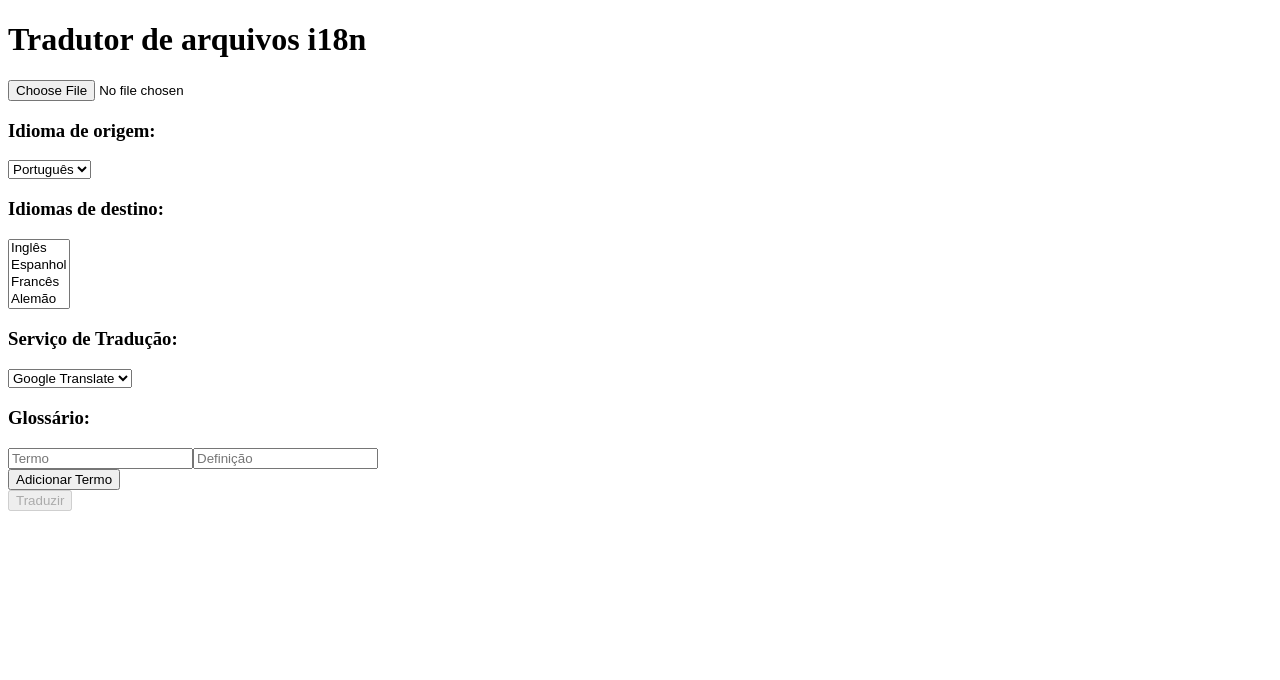
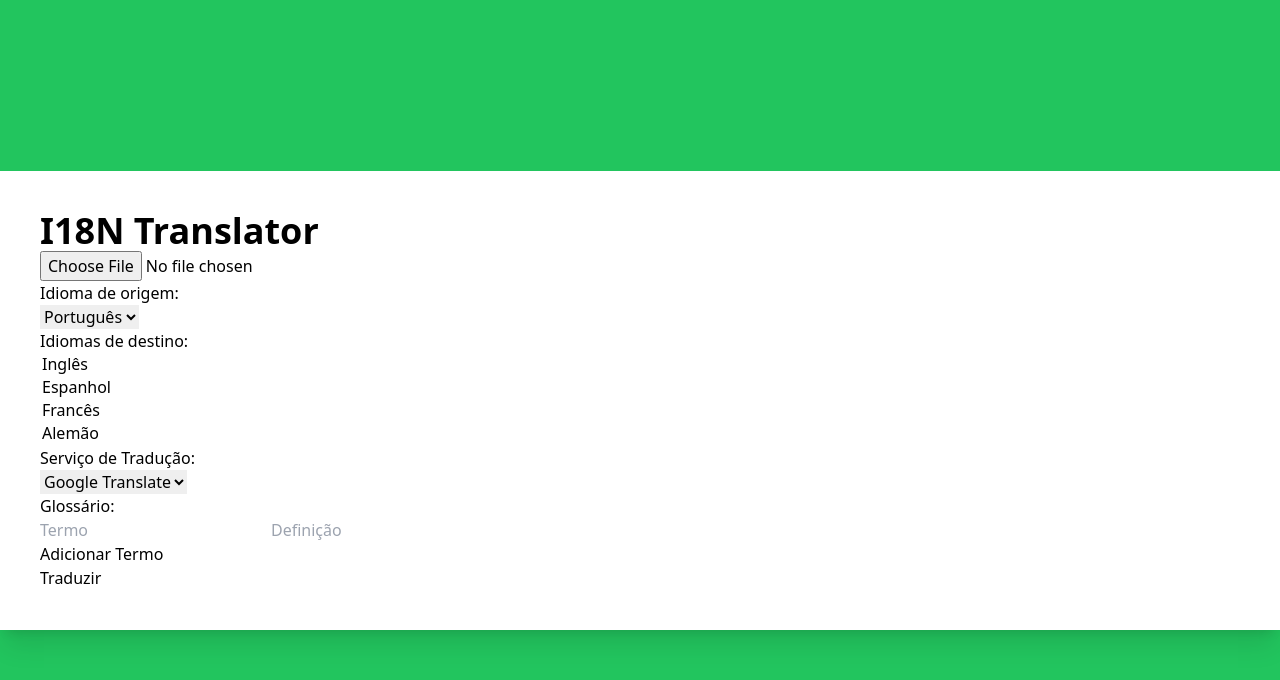
Before and after one commit to itpzzi/i18n-gpt-translator, a React (Create React App) app in the folder frontend/: page / in a window 1280 px wide. Shown: the top 680 px of the page. Built offline with nearby package versions, Linux system fonts and the light colour scheme.

Commit message:
(feat): add tailwind and radix-ui

```diff
--- a/frontend/package.json
+++ b/frontend/package.json
@@ -14,7 +14,9 @@
     "react-dom": "^18.3.1",
     "react-scripts": "5.0.1",
     "typescript": "^5.5.4",
-    "web-vitals": "^2.1.4"
+    "web-vitals": "^2.1.4",
+    "@radix-ui/themes": "3.1.3",
+    "tailwindcss": "3.4.10"
   },
   "scripts": {
     "start": "react-scripts start",
--- a/frontend/src/App.tsx
+++ b/frontend/src/App.tsx
@@ -31,8 +31,10 @@ const App: React.FC = () => {
   };
 
   return (
-    <div className="App">
-      <h1>Tradutor de arquivos i18n</h1>
+    <div className="App relative flex min-h-screen flex-col justify-center overflow-hidden bg-green-500 py-6 sm:py-12">
+      <div className='relative bg-white px-10 py-10 shadow-xl'>
+
+        <h1 className="text-4xl font-bold">I18N Translator</h1>
         <EnvioArquivo aoSelecionarArquivo={setArquivo} />
         <div>
           <h3>Idioma de origem:</h3>
@@ -61,6 +63,8 @@ const App: React.FC = () => {
         </button>
         {carregando && <p>Processando...</p>}
         {erro && <p>{erro}</p>}
+
+      </div>
     </div>
   );
 }
--- /dev/null
+++ b/frontend/src/index.css
@@ -0,0 +1,3 @@
+@tailwind base;
+@tailwind components;
+@tailwind utilities;
--- a/frontend/src/index.tsx
+++ b/frontend/src/index.tsx
@@ -2,6 +2,7 @@ import React from 'react';
 import ReactDOM from 'react-dom/client';
 import App from './App';
 import reportWebVitals from './reportWebVitals';
+import './index.css'
 
 const root = ReactDOM.createRoot(
   document.getElementById('root') as HTMLElement
--- /dev/null
+++ b/frontend/tailwind.config.js
@@ -0,0 +1,10 @@
+/** @type {import('tailwindcss').Config} */
+module.exports = {
+  content: [
+    "./src/**/*.{js,jsx,ts,tsx}",
+  ],
+  theme: {
+    extend: {},
+  },
+  plugins: [],
+}
```
Also changed, not shown: 1 other file (tests, documents, lock files or other folders). Lines whose indentation alone changed are shown as unchanged.
